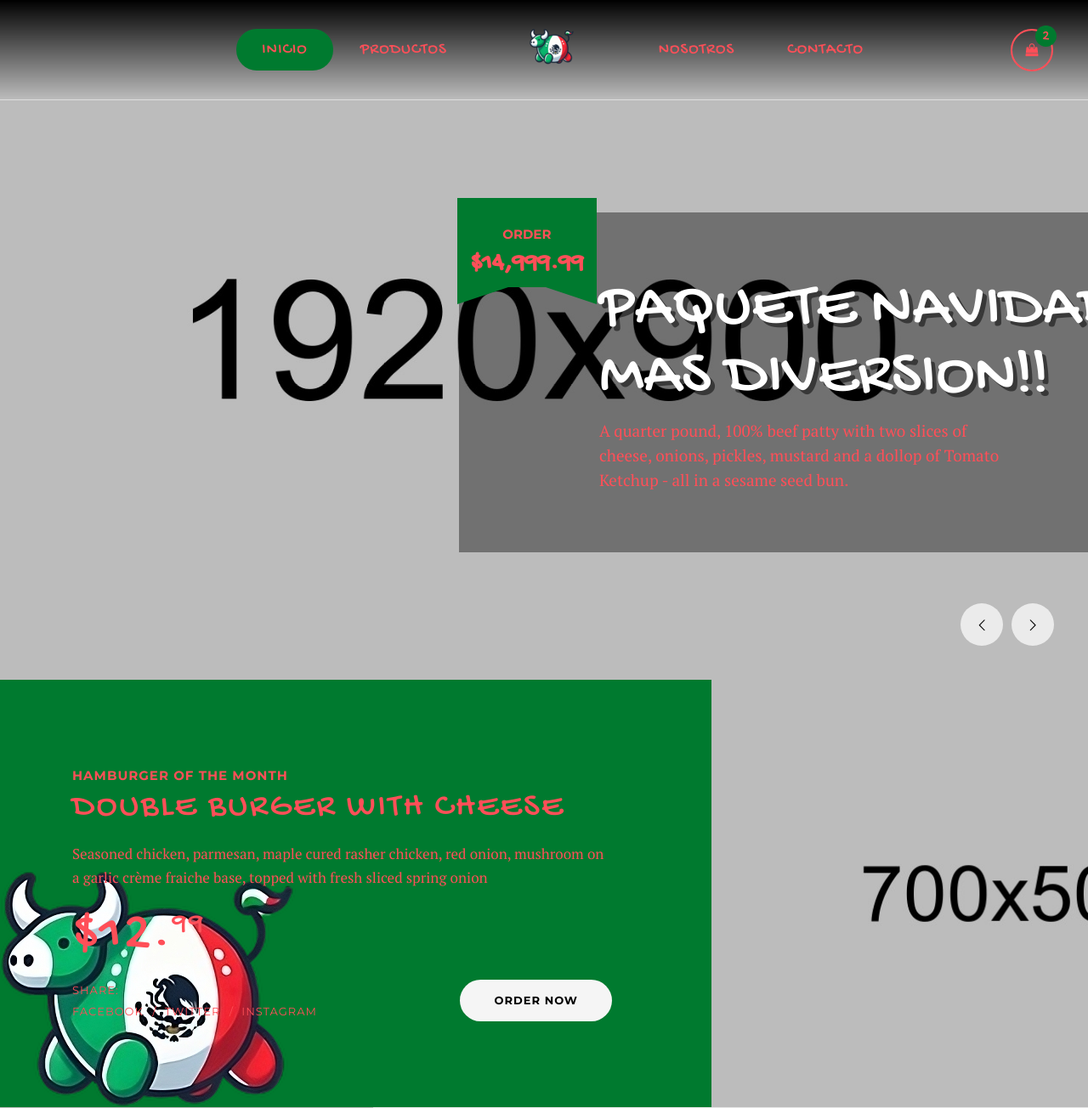
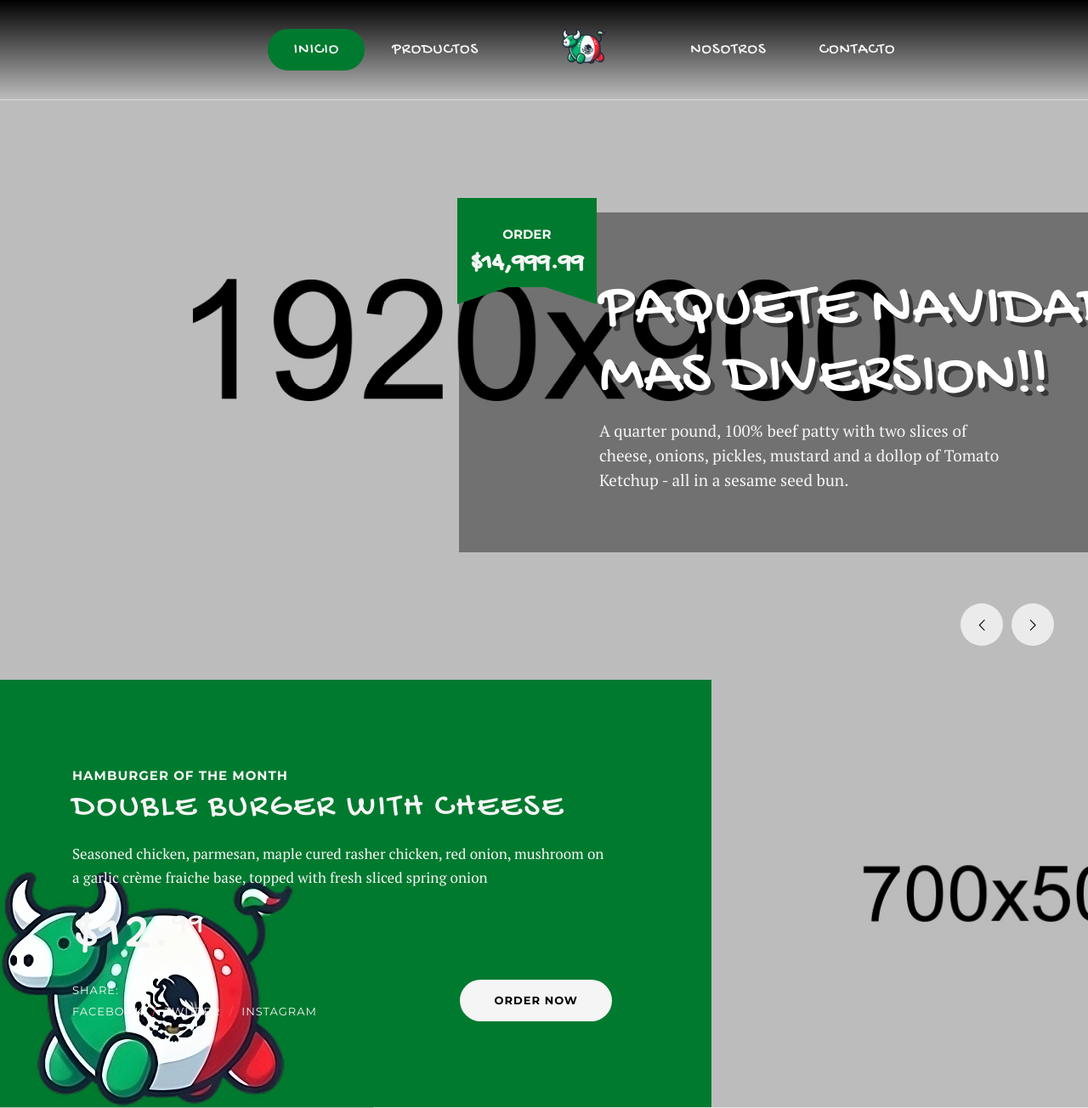
Before and after one commit to RexDoniz/pagina_dinamica, a Django app: page / in a window 1280 px wide. Shown: the top 1304 px of the page at 85% size. Run offline with Django 5.2, Linux system fonts and the light colour scheme; some libraries are stand-ins or nearby versions.

Commit message:
Ajustes al tema

```diff
--- a/static/css/style.css
+++ b/static/css/style.css
@@ -42,7 +42,7 @@
 }
 
 .heading1, h1 {
-    color: var(--secondary-color);
+    color: var(--tertiary-color);
     font-size: 40px;
     font-family: "Gochi Hand", cursive;
     font-weight: 400;
@@ -156,7 +156,7 @@ header.active .navbar {
 }
 
 .navbar-nav>li>a {
-    color: var(--secondary-color) !important;
+    color: var(--tertiary-color) !important;
     font-size: 19px;
     font-family: "Gochi Hand", cursive;
     font-weight: 400;
@@ -463,14 +463,14 @@ header a.shopping-cart:hover {
     font-family: "PT Serif", serif;
     font-style: normal !important;
     font-weight: 400 !important;
-    color: var(--secondary-color);
+    color: var(--tertiary-color);
 }
 
 #home-section .tp-caption.Concept-SubTitle a.order-button {
     display: inline-block;
     text-align: center;
     background-color: var(--primary-color);
-    color: var(--secondary-color);
+    color: var(--tertiary-color);
     padding: 30px 15px 15px;
     text-transform: uppercase;
     font-family: "Montserrat", sans-serif;
@@ -882,7 +882,7 @@ section.week-item-section .image-holder img {
 }
 
 section.week-item-section .item-content .title span {
-    color: var(--secondary-color);
+    color: var(--tertiary-color);
     font-size: 15px;
     font-family: "Montserrat", sans-serif;
     font-weight: 700;
@@ -893,12 +893,12 @@ section.week-item-section .item-content .title span {
 }
 
 section.week-item-section .item-content p {
-    color: var(--secondary-color);
+    color: var(--tertiary-color);
     margin-bottom: 15px;
 }
 
 section.week-item-section .item-content h1.price {
-    color: var(--secondary-color);
+    color: var(--tertiary-color);
     font-size: 65px;
     line-height: 80px;
     margin: 0 0 10px;
@@ -913,7 +913,7 @@ section.week-item-section .item-content h1.price span {
 }
 
 section.week-item-section .item-content div.social-share span {
-    color: var(--secondary-color);
+    color: var(--tertiary-color);
     font-size: 13px;
     font-family: "Montserrat", sans-serif;
     font-weight: 400;
@@ -929,7 +929,7 @@ section.week-item-section .item-content div.social-share ul.social-icons li {
 }
 
 section.week-item-section .item-content div.social-share ul.social-icons li a {
-    color: var(--secondary-color);
+    color: var(--tertiary-color);
     font-size: 13px;
     font-family: "Montserrat", sans-serif;
     font-weight: 400;
--- a/templates/about.html
+++ b/templates/about.html
@@ -53,7 +53,6 @@
 						</li>
 					</ul>
 				</div>
-				<a href="#" class="shopping-cart"><i class="fa fa-shopping-bag"></i><span>2</span></a>
 
 			</nav>
 		</header>
@@ -63,7 +62,7 @@
 			================================================== -->
 		<section class="page-banner-section delivery">
 			<div class="container">
-				<p>You are here: <a href="index">Home</a> / <a href="about">About</a></p>
+				<p>Tú estás en: <a href="index">Home</a> / <a href="about">About</a></p>
 			</div>
 		</section>
 		<!-- End page-banner section -->
--- a/templates/blog.html
+++ b/templates/blog.html
@@ -53,7 +53,6 @@
 						</li>
 					</ul>
 				</div>
-				<a href="#" class="shopping-cart"><i class="fa fa-shopping-bag"></i><span>2</span></a>
 
 			</nav>
 		</header>
@@ -63,7 +62,7 @@
 			================================================== -->
 		<section class="page-banner-section delivery">
 			<div class="container">
-				<p>You are here: <a href="/">Home</a> / <a href="/blog">Blog Posts</a></p>
+				<p>Tú estás aquí: <a href="/">Inicio</a> / <a href="/blog">Blog Posts</a></p>
 			</div>
 		</section>
 		<!-- End page-banner section -->
--- a/templates/delivery.html
+++ b/templates/delivery.html
@@ -54,7 +54,6 @@
 						</li>
 					</ul>
 				</div>
-				<a href="#" class="shopping-cart"><i class="fa fa-shopping-bag"></i><span>2</span></a>
 
 			</nav>
 		</header>
--- a/templates/error-404.html
+++ b/templates/error-404.html
@@ -54,7 +54,6 @@
 						</li>
 					</ul>
 				</div>
-				<a href="#" class="shopping-cart"><i class="fa fa-shopping-bag"></i><span>2</span></a>
 
 			</nav>
 		</header>
--- a/templates/index.html
+++ b/templates/index.html
@@ -54,7 +54,6 @@
 						</li>
 					</ul>
 				</div>
-				<a href="#" class="shopping-cart"><i class="fa fa-shopping-bag"></i><span>2</span></a>
 
 			</nav>
 		</header>
@@ -716,7 +715,7 @@
 									<h2>subscribe now</h2>
 									<p>Subscribe now for our new updates and get regular offers and stuff</p>
 									<form id="subscribe-form">
-										<input type="text" name="email" id="email" placeholder="Enter Your Email"/>
+										<input type="text" name="email" id="email" placeholder=""/>
 										<input type="submit" id="submit_subscribe" value="Subscribe">
 									</form>
 								</div>
--- a/templates/menu-big.html
+++ b/templates/menu-big.html
@@ -54,8 +54,6 @@
 						</li>
 					</ul>
 				</div>
-				<a href="#" class="shopping-cart"><i class="fa fa-shopping-bag"></i><span>2</span></a>
-
 			</nav>
 		</header>
 		<!-- End Header -->
@@ -64,7 +62,7 @@
 			================================================== -->
 		<section class="page-banner-section menu">
 			<div class="container">
-				<p>You are here: <a href="index">Home</a> / <a href="menu">Menu</a></p>
+				<p>Tú estás en: <a href="/">Inicio</a> / <a href="/menu-big">Productos y Servicios L</a></p>
 			</div>
 		</section>
 		<!-- End page-banner section -->
--- a/templates/menu-medium.html
+++ b/templates/menu-medium.html
@@ -54,7 +54,6 @@
 						</li>
 					</ul>
 				</div>
-				<a href="#" class="shopping-cart"><i class="fa fa-shopping-bag"></i><span>2</span></a>
 
 			</nav>
 		</header>
@@ -64,7 +63,7 @@
 			================================================== -->
 		<section class="page-banner-section menu">
 			<div class="container">
-				<p>You are here: <a href="index.html">Home</a> / <a href="menu.html">Menu</a></p>
+				<p>Tú estás en: <a href="/">Home</a> / <a href="/menu-medium">Productos y Servicios M</a></p>
 			</div>
 		</section>
 		<!-- End page-banner section -->
--- a/templates/menu.html
+++ b/templates/menu.html
@@ -56,7 +56,6 @@
 						</li>
 					</ul>
 				</div>
-				<a href="#" class="shopping-cart"><i class="fa fa-shopping-bag"></i><span>2</span></a>
 
 			</nav>
 		</header>
@@ -66,7 +65,7 @@
 			================================================== -->
 		<section class="page-banner-section menu">
 			<div class="container">
-				<p>Tú estás en: <a href="/">Inicio</a> / <a href="/menu">Productos y Servicios</a></p>
+				<p>Tú estás en: <a href="/">Inicio</a> / <a href="/menu">Productos y Servicios S</a></p>
 			</div>
 		</section>
 		<!-- End page-banner section -->
--- a/templates/shopping-cart.html
+++ b/templates/shopping-cart.html
@@ -67,7 +67,6 @@
 						</li>
 					</ul>
 				</div>
-				<a href="#" class="shopping-cart"><i class="fa fa-shopping-bag"></i><span>2</span></a>
 
 			</nav>
 		</header>
```
Also changed, not shown: other parts of static/css/style.css (+21 -21 lines), templates/contact.html (+10 -10 lines).
